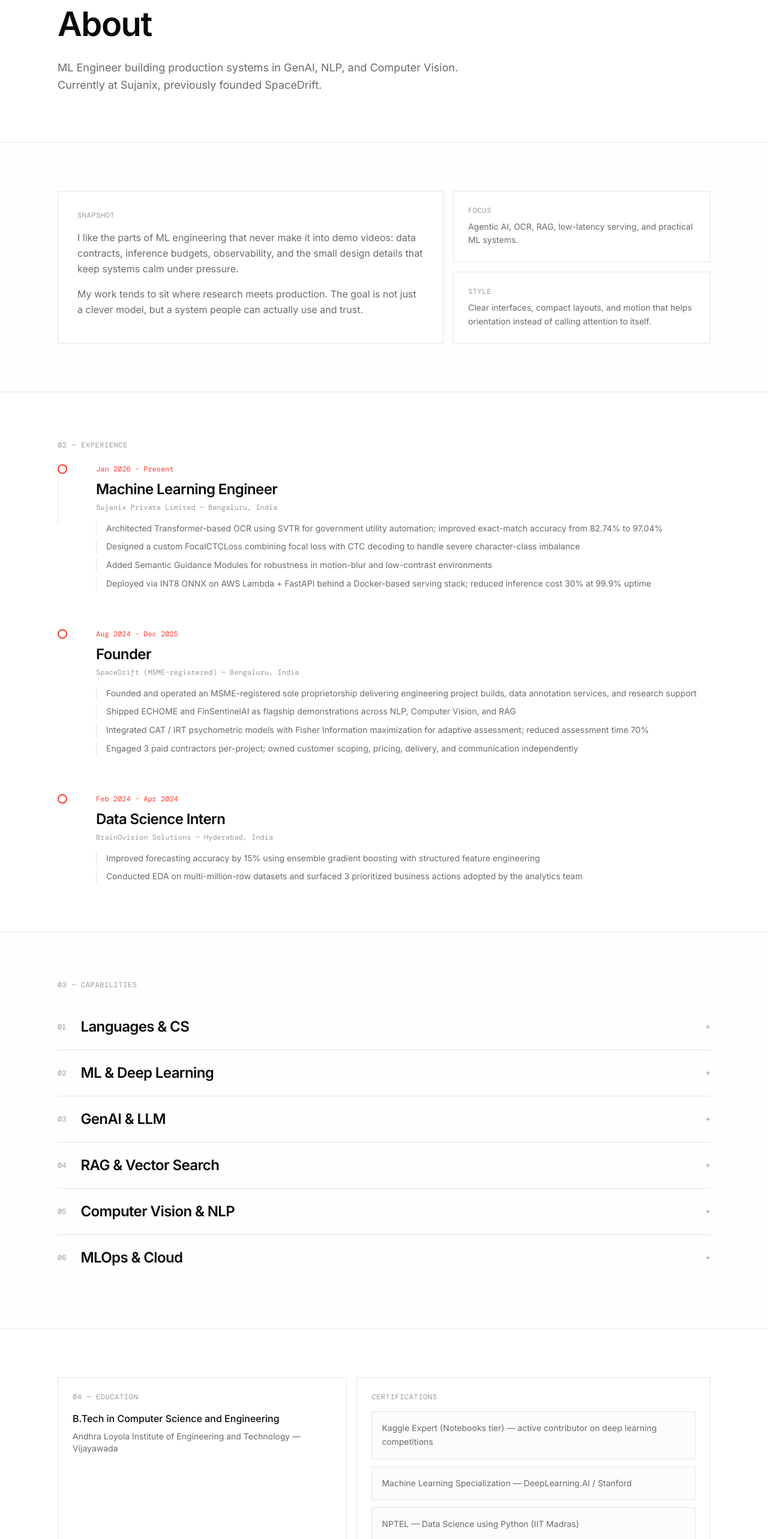
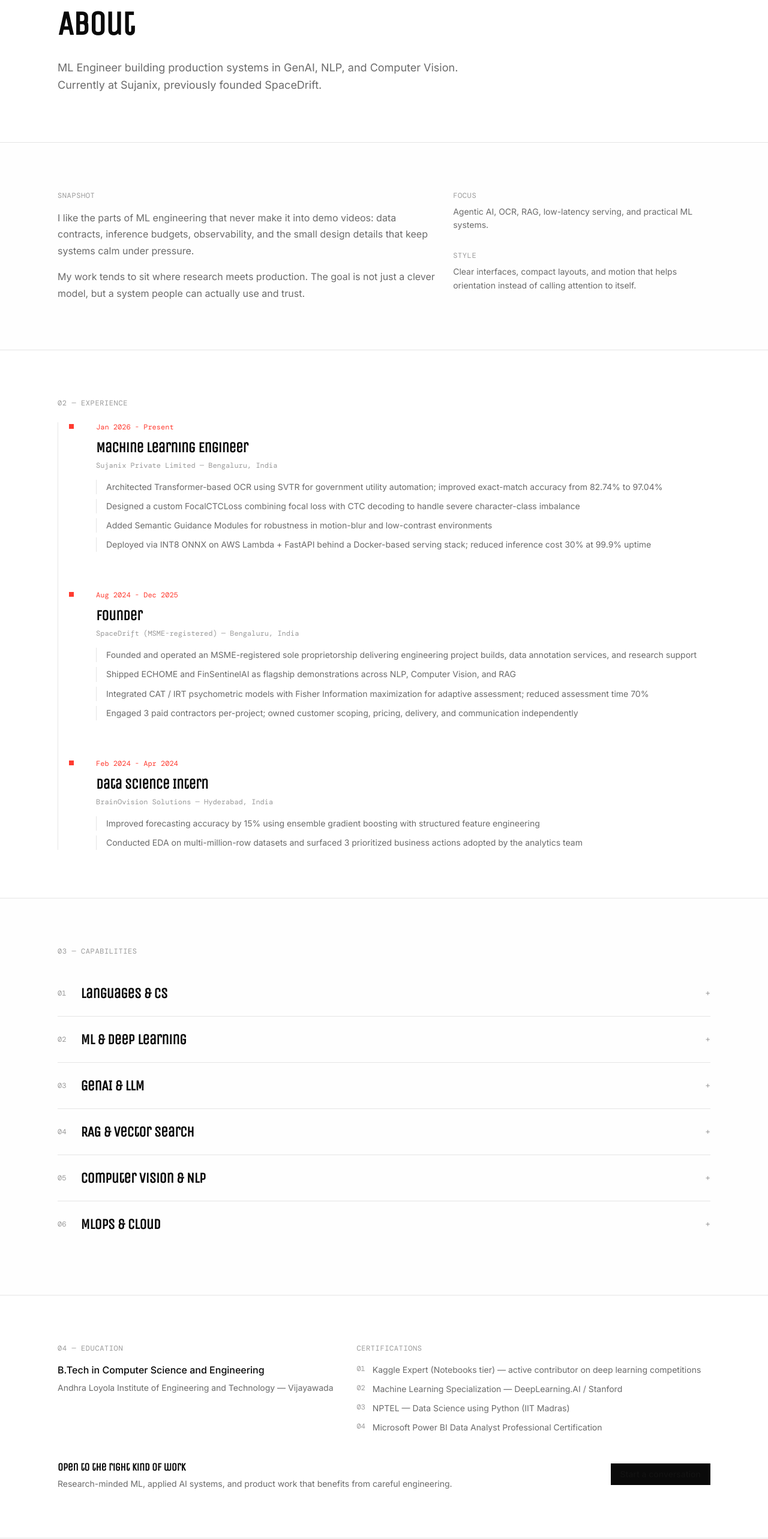
Before and after one commit to Lourdhu02/ai-portfolio, a Next.js app: page /about in a window 1280 px wide. Shown: the part 234-2800 px from the top of the page at 60% size. Built offline with nearby package versions, Linux system fonts and the light colour scheme.

Commit message:
ui: update about page with dynamic GSAP, inline contact CTA, font-unica

```diff
--- a/src/app/about/page.tsx
+++ b/src/app/about/page.tsx
@@ -2,11 +2,9 @@
 
 import { useEffect, useRef, useState } from 'react'
 import Link from 'next/link'
-import { motion, AnimatePresence } from 'motion/react'
-import { gsap } from 'gsap'
-import { ScrollTrigger } from 'gsap/ScrollTrigger'
-import { pageVariants, cardVariants, staggerContainer, pressTap } from '@/lib/motion'
-import { useReducedMotion } from 'motion/react'
+import { motion, AnimatePresence, useReducedMotion } from 'motion/react'
+import { pageVariants, staggerContainer, pressTap, pageEase } from '@/lib/motion'
+import { loadGSAP } from '@/lib/dynamic-gsap'
 
 const experience = [
   {
@@ -97,13 +95,13 @@ function SkillAccordion() {
                 <span className={`font-mono text-xs tabular-nums transition-colors duration-150 ${isOpen ? 'text-accent' : 'text-text-tertiary'}`}>
                   {String(i + 1).padStart(2, '0')}
                 </span>
-                <span className="font-sans text-title font-semibold tracking-tight text-text">
+                <span className="font-unica text-title font-semibold tracking-tight text-text">
                   {cat.name}
                 </span>
               </div>
               <motion.span
                 animate={{ rotate: isOpen ? 45 : 0 }}
-                transition={{ duration: 0.25, ease: 'easeOut' }}
+                transition={{ duration: 0.3, ease: 'easeOut' }}
                 className="font-mono text-sm text-text-tertiary"
               >
                 +
@@ -116,15 +114,21 @@ function SkillAccordion() {
                   animate={{ height: 'auto', opacity: 1 }}
                   exit={{ height: 0, opacity: 0 }}
                   transition={{ duration: reduceMotion ? 0 : 0.35, ease: [0.22, 1, 0.36, 1] }}
-                  className="overflow-hidden"
+                  className="overflow-hidden relative"
                 >
-                  <div className="pb-6 pl-0 flex flex-wrap gap-2">
+                  <motion.div
+                    className="absolute inset-0 bg-bg-alt/50 origin-left"
+                    initial={{ scaleX: 0 }}
+                    animate={{ scaleX: 1 }}
+                    transition={{ duration: 0.5, ease: pageEase }}
+                  />
+                  <div className="relative pb-6 pl-0 flex flex-wrap gap-2">
                     {cat.skills.map((skill, si) => (
                       <motion.span
                         key={skill}
                         initial={reduceMotion ? false : { y: 8, opacity: 0 }}
                         animate={{ y: 0, opacity: 1 }}
-                        transition={{ duration: 0.3, delay: reduceMotion ? 0 : si * 0.04, ease: [0.22, 1, 0.36, 1] }}
+                        transition={{ duration: 0.3, delay: reduceMotion ? 0 : si * 0.05, ease: [0.22, 1, 0.36, 1] }}
                         className="font-mono text-[11px] text-text-secondary border border-border px-2.5 py-1 bg-bg-alt/60"
                       >
                         {skill}
@@ -144,13 +148,16 @@ function SkillAccordion() {
 export default function About() {
   const reduceMotion = useReducedMotion() ?? false
   const timelineRef = useRef<HTMLDivElement>(null)
-  const lineRef = useRef<SVGPathElement>(null)
+  const lineRef = useRef<HTMLDivElement>(null)
 
   useEffect(() => {
-    gsap.registerPlugin(ScrollTrigger)
+    let ctx: gsap.Context | undefined
 
-    const ctx = gsap.context(() => {
-      // SVG line scrub
+    async function init() {
+      const { gsap, ScrollTrigger } = await loadGSAP()
+
+      ctx = gsap.context(() => {
+        // Timeline line scrub
         if (lineRef.current && !reduceMotion) {
           ScrollTrigger.create({
             trigger: timelineRef.current,
@@ -158,37 +165,18 @@ export default function About() {
             end: 'bottom center',
             scrub: 1,
             onUpdate: (self) => {
-            const progress = self.progress
-            const totalLength = lineRef.current!.getTotalLength()
-            gsap.set(lineRef.current, { strokeDashoffset: totalLength * (1 - progress) })
+              const el = lineRef.current
+              if (el) gsap.set(el, { scaleY: self.progress })
             },
           })
         }
 
-      // Role pin + reveal
-      const roles = timelineRef.current?.querySelectorAll('[data-role-entry]')
-      if (roles?.length && !reduceMotion) {
-        roles.forEach((role) => {
-          const title = role.querySelector('[data-role-title]')
-          const date = role.querySelector('[data-role-date]')
-          const bullets = role.querySelectorAll('[data-role-bullet]')
 
-          ScrollTrigger.create({
-            trigger: role as HTMLElement,
-            start: 'top 40%',
-            end: 'bottom 40%',
-            onEnter: () => {
-              gsap.fromTo(title, { clipPath: 'inset(0 0 100% 0)', y: 12, opacity: 0 }, { clipPath: 'inset(0 0 0% 0)', y: 0, opacity: 1, duration: 0.4, ease: 'power2.out' })
-              gsap.fromTo(date, { opacity: 0 }, { opacity: 1, duration: 0.3 })
-              gsap.fromTo(bullets, { y: 8, opacity: 0 }, { y: 0, opacity: 1, duration: 0.3, stagger: 0.08, ease: 'power2.out' })
-            },
-            once: true,
-          })
-        })
+      }, timelineRef)
     }
-    }, timelineRef)
 
-    return () => ctx.revert()
+    init()
+    return () => ctx?.revert()
   }, [reduceMotion])
 
   return (
@@ -203,7 +191,7 @@ export default function About() {
           <p className="font-mono text-xs text-text-tertiary tracking-wider uppercase mb-4">
             01 — Background
           </p>
-          <h1 className="font-sans text-display font-semibold tracking-tight text-text mb-4">
+          <h1 className="font-unica text-display font-semibold tracking-tight text-text mb-4">
             About
           </h1>
           <p className="text-text-secondary leading-relaxed max-w-2xl text-lg">
@@ -223,11 +211,11 @@ export default function About() {
             whileInView="animate"
             viewport={{ once: true, amount: 0.2 }}
           >
-            <motion.div variants={cardVariants} className="border border-border bg-bg p-6 md:p-8">
+            <motion.div>
               <p className="font-mono text-xs text-text-tertiary tracking-wider uppercase mb-4">
                 Snapshot
               </p>
-              <div className="space-y-4 text-text-secondary leading-relaxed">
+              <div className="space-y-4 text-text-secondary leading-[1.72]">
                 <p>
                   I like the parts of ML engineering that never make it into demo videos: data
                   contracts, inference budgets, observability, and the small design details that
@@ -240,14 +228,14 @@ export default function About() {
               </div>
             </motion.div>
 
-            <motion.div variants={cardVariants} className="grid gap-4">
-              <div className="border border-border bg-bg p-6">
+            <motion.div className="grid gap-4">
+              <div>
                 <p className="font-mono text-xs text-text-tertiary tracking-wider uppercase mb-2">Focus</p>
                 <p className="text-sm text-text-secondary leading-relaxed">
                   Agentic AI, OCR, RAG, low-latency serving, and practical ML systems.
                 </p>
               </div>
-              <div className="border border-border bg-bg p-6">
+              <div>
                 <p className="font-mono text-xs text-text-tertiary tracking-wider uppercase mb-2">Style</p>
                 <p className="text-sm text-text-secondary leading-relaxed">
                   Clear interfaces, compact layouts, and motion that helps orientation instead of
@@ -267,35 +255,26 @@ export default function About() {
           </p>
 
           <div className="relative pl-8 md:pl-10">
-            {/* SVG line */}
-            <svg
-              className="absolute left-0 top-0 h-full w-px"
-              viewBox="0 0 1 100%"
-              preserveAspectRatio="none"
-              aria-hidden="true"
-            >
-              <path
+            {/* Timeline line */}
+            <div className="absolute left-0 top-0 w-px h-full bg-border origin-top">
+              <div
                 ref={lineRef}
-                d="M 0.5 0 L 0.5 100%"
-                stroke="#E5E5E5"
-                strokeWidth={1}
-                fill="none"
-                strokeDasharray="1000"
-                strokeDashoffset="1000"
+                className="w-full h-full bg-accent origin-top"
+                style={{ transform: 'scaleY(0)' }}
               />
-            </svg>
+            </div>
 
             <div className="flex flex-col gap-16">
               {experience.map((exp) => (
                 <div key={exp.period} data-role-entry className="relative">
                   {/* Timeline dot */}
-                  <div className="absolute -left-8 md:-left-10 top-0 w-4 h-4 rounded-full border-2 border-accent bg-bg" />
+                  <div className="absolute -left-[17px] md:-left-[21px] top-[3px] w-2 h-2 bg-accent" />
 
                   <div className="pl-4 md:pl-6">
                     <p data-role-date className="font-mono text-xs text-accent mb-2">
                       {exp.period}
                     </p>
-                    <h2 data-role-title className="font-sans text-title font-semibold tracking-tight text-text mb-1">
+                    <h2 data-role-title className="font-unica text-title font-semibold tracking-tight text-text mb-1">
                       {exp.role}
                     </h2>
                     <p className="font-mono text-xs text-text-tertiary mb-4">
@@ -303,7 +282,7 @@ export default function About() {
                     </p>
                     <div className="flex flex-col gap-2">
                       {exp.highlights.map((h) => (
-                        <p key={h} data-role-bullet className="text-sm text-text-secondary leading-relaxed pl-4 border-l border-border">
+                        <p key={h} data-role-bullet className="text-sm text-text-secondary leading-[1.72] pl-4 border-l border-border">
                           {h}
                         </p>
                       ))}
@@ -336,7 +315,7 @@ export default function About() {
             whileInView="animate"
             viewport={{ once: true, amount: 0.2 }}
           >
-            <motion.div variants={cardVariants} className="border border-border bg-bg p-6">
+            <motion.div>
               <p className="font-mono text-xs text-text-tertiary tracking-wider uppercase mb-4">
                 04 — Education
               </p>
@@ -346,14 +325,17 @@ export default function About() {
               </p>
             </motion.div>
 
-            <motion.div variants={cardVariants} className="border border-border bg-bg p-6">
+            <motion.div>
               <p className="font-mono text-xs text-text-tertiary tracking-wider uppercase mb-4">
                 Certifications
               </p>
-              <div className="grid gap-3">
-                {certifications.map((cert) => (
-                  <div key={cert} className="border border-border bg-bg-alt/50 p-4">
-                    <p className="text-sm text-text-secondary leading-relaxed">{cert}</p>
+              <div className="flex flex-col gap-2">
+                {certifications.map((cert, i) => (
+                  <div key={cert} className="flex items-start gap-3 text-sm text-text-secondary leading-[1.72]">
+                    <span className="font-mono text-xs text-text-tertiary tabular-nums shrink-0 mt-0.5">
+                      {String(i + 1).padStart(2, '0')}
+                    </span>
+                    <span>{cert}</span>
                   </div>
                 ))}
               </div>
@@ -361,14 +343,10 @@ export default function About() {
           </motion.div>
 
           <motion.div
-            className="mt-4 border border-border bg-accent/5 p-6 flex flex-col gap-4 md:flex-row md:items-center md:justify-between"
-            variants={cardVariants}
-            initial="initial"
-            whileInView="animate"
-            viewport={{ once: true, amount: 0.2 }}
+             className="mt-10 flex flex-col gap-4 md:flex-row md:items-center md:justify-between"
           >
             <div>
-              <p className="font-sans text-lg font-semibold tracking-tight text-text">
+              <p className="font-unica text-lg font-semibold tracking-tight text-text">
                 Open to the right kind of work
               </p>
               <p className="text-sm text-text-secondary mt-1">
```
Lines whose indentation alone changed are shown as unchanged.
